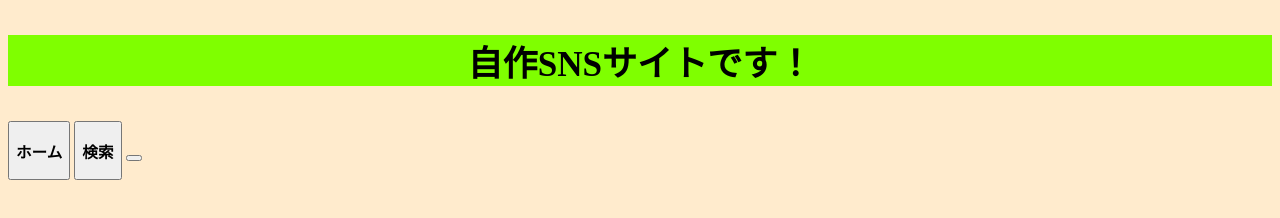
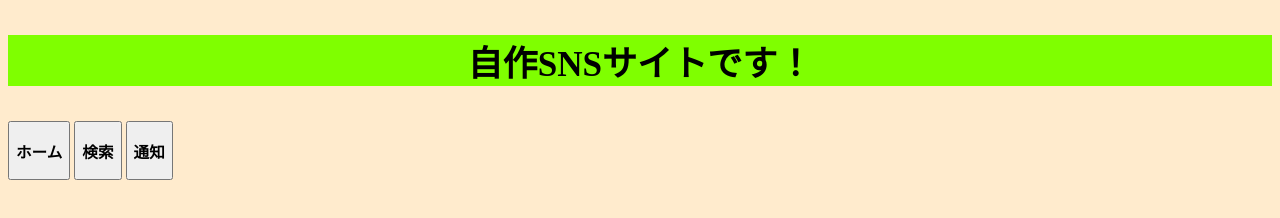
Before and after one commit to DeveloperUchida/HomemadeSNSSite, a plain HTML site: page index.html in a window 1280 px wide. Drawn offline with Linux system fonts and the light colour scheme.

Commit message:
DataUpdate 2024/03/24

```diff
--- a/index.html
+++ b/index.html
@@ -17,8 +17,10 @@
         <button onclick="locaton.href='';">
             <h3>検索</h3>
         </button>
-        <button
-        <link href="notifaiction.html">
+        <button onclick="NotificationButton()">
+            <h3>通知</h3>
+        </button>
+
 
 
     </div>
```
